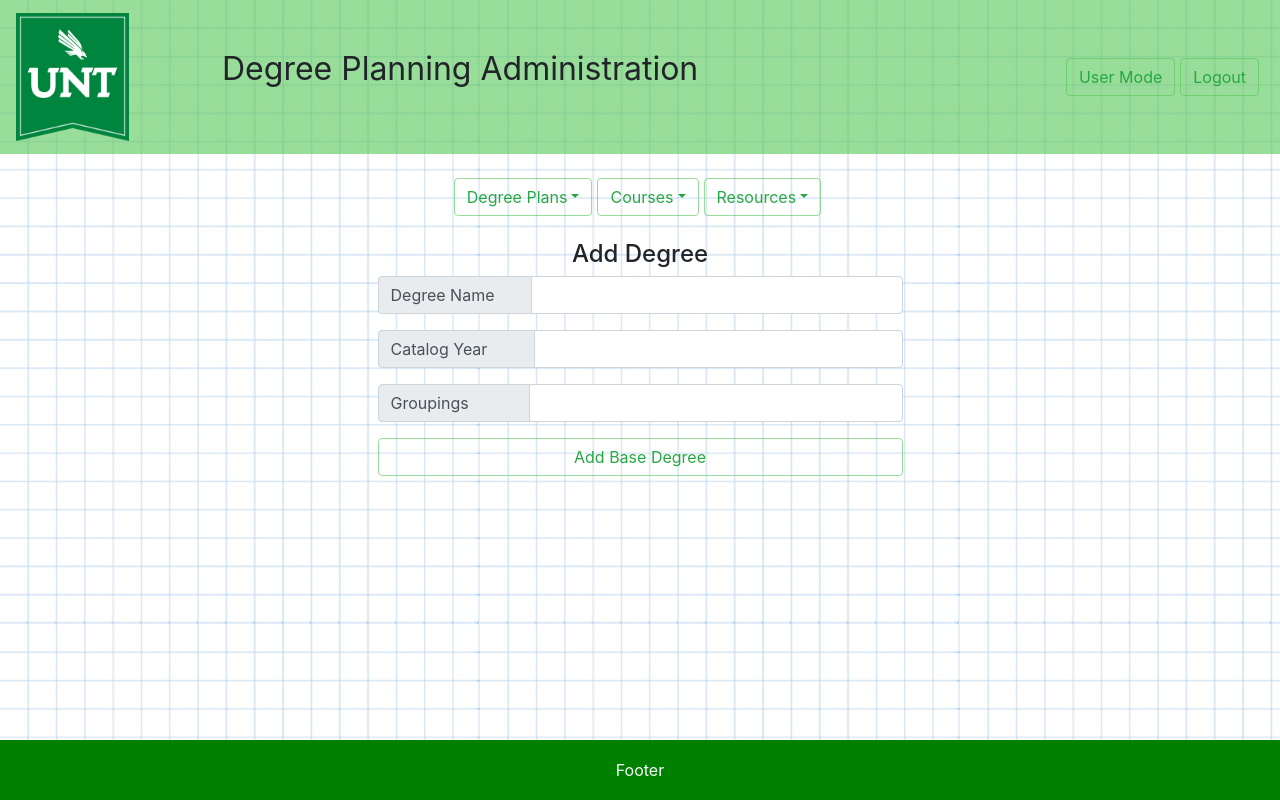
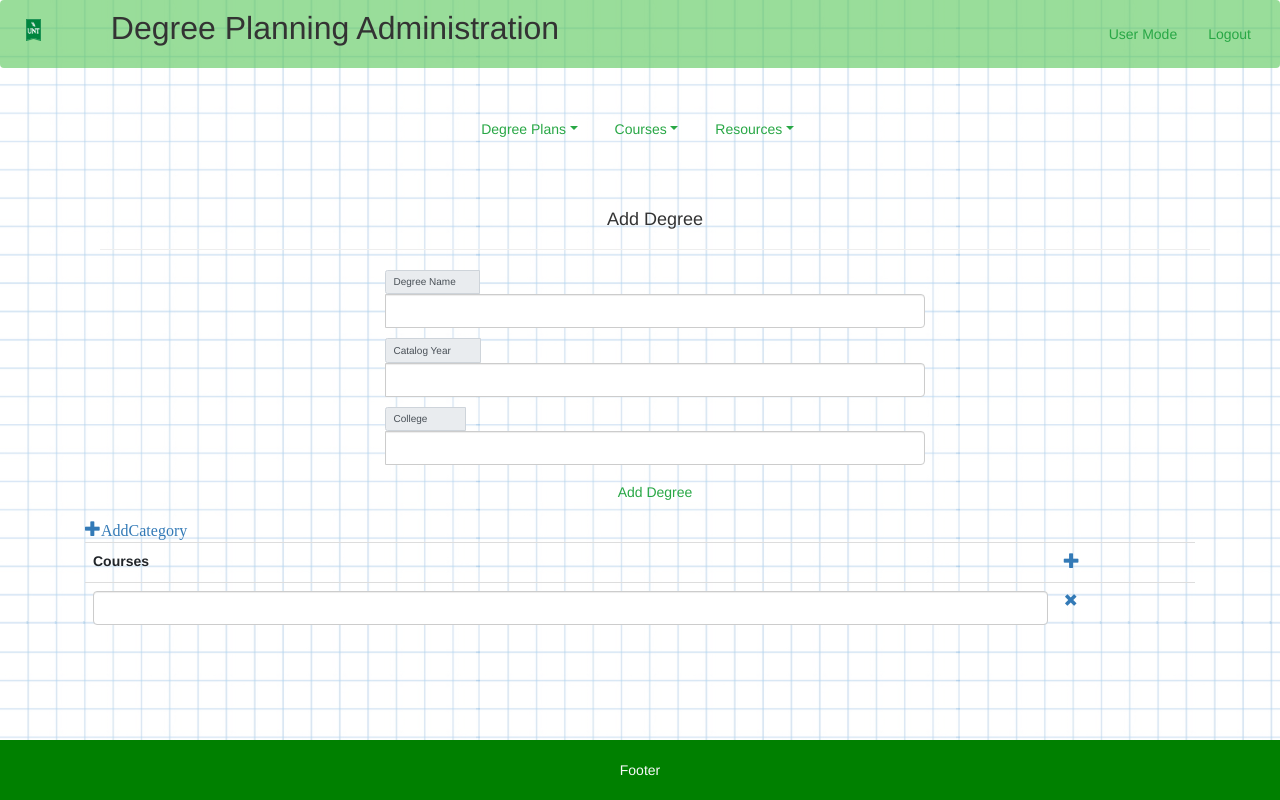
Before and after one commit to CSCE-4901-Capstone-Group-CacheMoney/College-of-Engineering-Degree-Plan-App, a Django app: page /administration/add-degree/ in a window 1280 px wide. Run offline with Django 3.2, Linux system fonts and the light colour scheme; the visitor is signed in with stand-in values (Sample User, id 1); some libraries are stand-ins or nearby versions.

Commit message:
In Progress: Added HTML to admin add degree with dynamic input IDs

```diff
--- a/src/templates/administration/degree-plans/add-degree.html
+++ b/src/templates/administration/degree-plans/add-degree.html
@@ -1,6 +1,7 @@
 {% extends 'administration/base.html' %}
 
 {% block content %}
+
 <style>
   /*some custom css for padding the search dropdown*/
   .select2-container--default .select2-selection--single {
@@ -41,12 +42,12 @@
               <!-- Example input(?): Core, University, Electrical Engineering, Free Electives -->
               <div class="input-group mb-3">
                 <div class="input-group-prepend">
-                  <span class="input-group-text" style="padding-right: 3.8em;" id="inputGroup-sizing-default-4">Groupings</span>
+                  <span class="input-group-text" style="padding-right: 3.8em;" id="inputGroup-sizing-default-4">College</span>
                 </div>
                 <input id="degreeaddinputGroupSelect-4" type="text" class="form-control" aria-label="Default" aria-describedby="inputGroup-sizing-default-4">
               </div>
 
-              <button id="add-degree-submit-btn" type="button" class="btn btn-outline-success btn-block">Add Base Degree</button>
+              <button id="add-degree-submit-btn" type="button" class="btn btn-outline-success btn-block">Add Degree</button>
               <div id="add-degree-submit-alert" class="alert mt-2 d-none text-center" role="alert"></div>
             </div>
         </div>
@@ -56,4 +57,58 @@
     </div>
 </div>
 
+<!---->
+<!--This was used for the glyphicon-plus button, removing this would remove the button but also restore CSS-->
+<link rel="stylesheet" type="text/css" href="https://maxcdn.bootstrapcdn.com/bootstrap/3.3.4/css/bootstrap.min.css">
+
+<a href="javascript:void(0);" style="font-size:16px;" id="addNewCat" title="Add New Category"><span class="glyphicon glyphicon-plus">AddCategory</span></a>
+
+<table class="table table-hover small-text" id="table">
+    <th>Courses</th>
+    <th><a href="javascript:void(0);" style="font-size:16px;" id="addMore" title="Add More Courses"><span class="glyphicon glyphicon-plus"></span></a></th>
+
+    <tr id="field1">
+      <td>
+        <input type="text" id="course-input1" class="form-control">
+      </td>
+      <td>
+        <a href='javascript:void(0);' class='remove'><span class='glyphicon glyphicon-remove'></span></a>
+      </td>
+    </tr>
+
+</table>
+
+<script src="https://ajax.googleapis.com/ajax/libs/jquery/1.11.1/jquery.min.js"></script>
+<script src="https://maxcdn.bootstrapcdn.com/bootstrap/3.2.0/js/bootstrap.min.js"></script>
+
+
+<script>
+$(function(){
+    $('#addNewCat').on('click',function() {
+          $("#table").clone().appendTo("body");
+      });
+    $('#addMore').on('click', function() {
+              //https://stackoverflow.com/questions/10126395/how-to-jquery-clone-and-change-id/10127093
+              var $div = $('[id^="field"]:last');//course-input[last instance]
+              var num = parseInt($div.prop("id").match(/\d+/g),10) +1;
+              var data = $("#table tr:eq(1)").clone()
+              .closest("tr")
+              .appendTo("#table")
+              .prop('id','field'+num);
+
+              var $div2 = $('[id^="course-input"]:last');
+              $div2.prop('id','course-input'+num);
+              //data.find("input").val('');
+     });
+     $(document).on('click', '.remove', function() {
+        var trIndex = $(this).closest("tr").index();
+          if(trIndex>1){
+           $(this).closest("tr").remove();
+           }
+           else{
+             alert("First row is needed to copy");
+           }
+      });
+});
+</script>
 {% endblock %}
```
